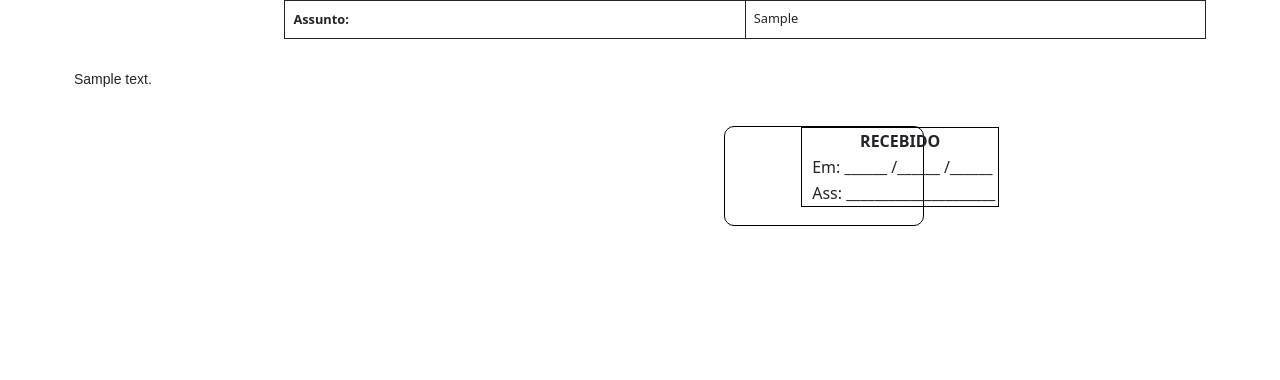
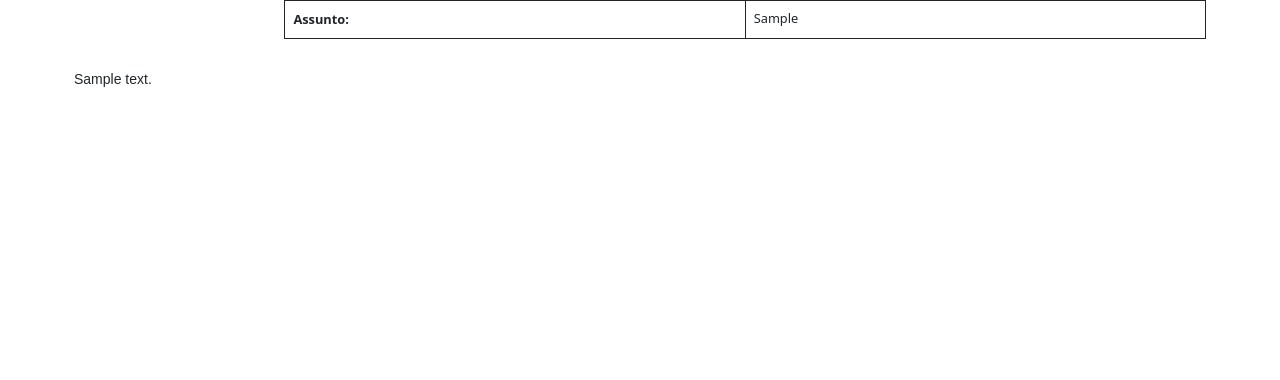
Before and after one commit to gustavonerywe/Memorando_PMNF, a Django app: template memoApp/templates/generate_pdf_circular.html in a window 1280 px wide. Shown: the part 644-1024 px from the top of the page. Before the commit the page ends 870 px from the top, so only its background shows below. Run offline with Django 4.2, Linux system fonts and the light colour scheme; tables that the repository leaves empty hold one stand-in row (values such as "Sample post"); the template is opened without the code that fills it: values that come from a table or form of the project are taken from there, most other values are stand-ins (such as "Sample title", 1, 10 or a date in 2020); some libraries are stand-ins or nearby versions.

Commit message:
16.6 remove the table-recebido of circular

```diff
--- a/memoApp/templates/generate_pdf_circular.html
+++ b/memoApp/templates/generate_pdf_circular.html
@@ -200,21 +200,19 @@
                     </tr>
                 </table>
                 <div style=" margin-top: 10px; text-align: justify;" id="corpo-memorando-pdf" contenteditable="false">{{ text_content|safe }}</div>
-                <div id="footer">
+                <div>
                     <p></p>
-                    <fieldset id="box-field-generate">
-                        <table id="table-recebido">
-                            <tr>
-                                <th id="tituloTable2">RECEBIDO</th>
-                            </tr>
-                            <tr>
-                                <td id="em">Em: ______ /______ /______</td>
-                            </tr>
-                            <tr>
-                                <td id="ass">Ass: _____________________</td>
-                            </tr>
-                        </table>
-                    </fieldset>
+                    <br>
+                    <br>
+                    <br>
+                    <br>
+                    <br>
+                    <br>
+                    <br>
+                    <br>
+                    <br>
+                    <br>
+                    <br>
                 </div>
             </div>
             {% comment %}{% endcomment %}
```
